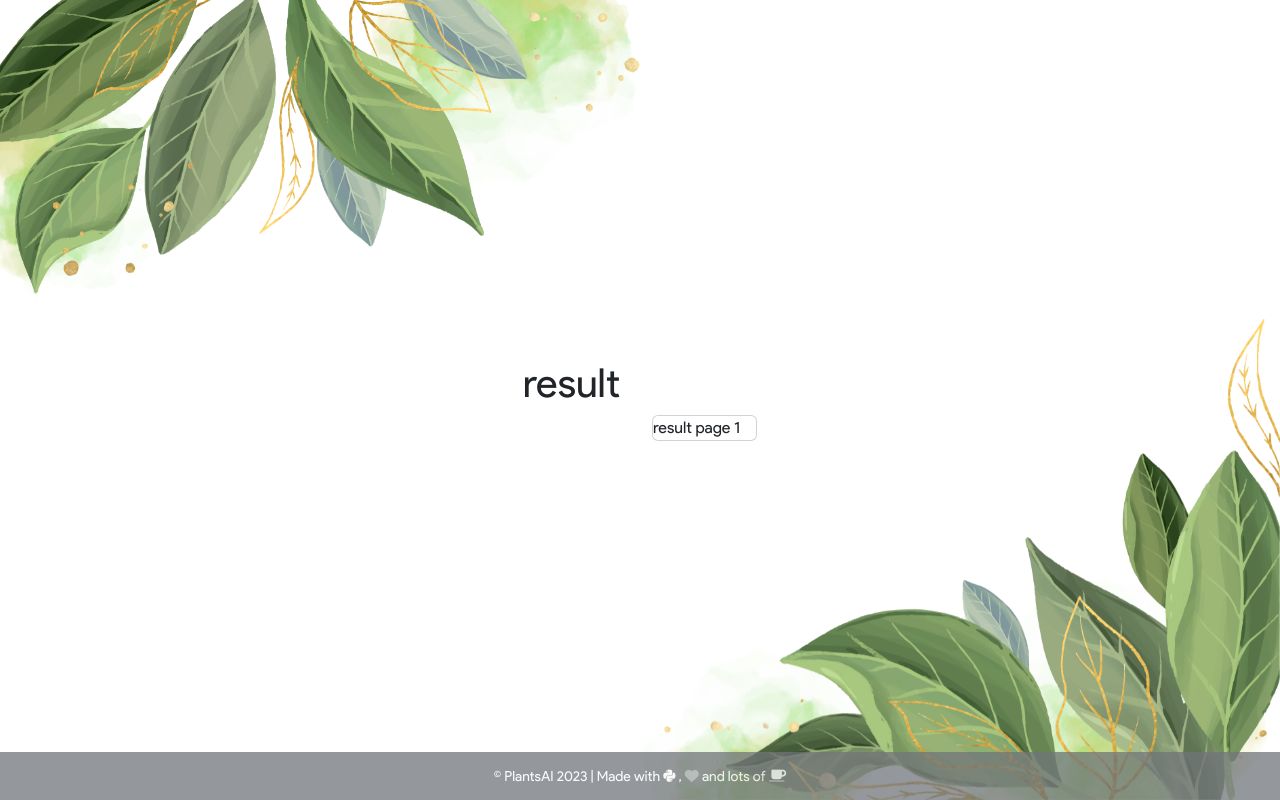
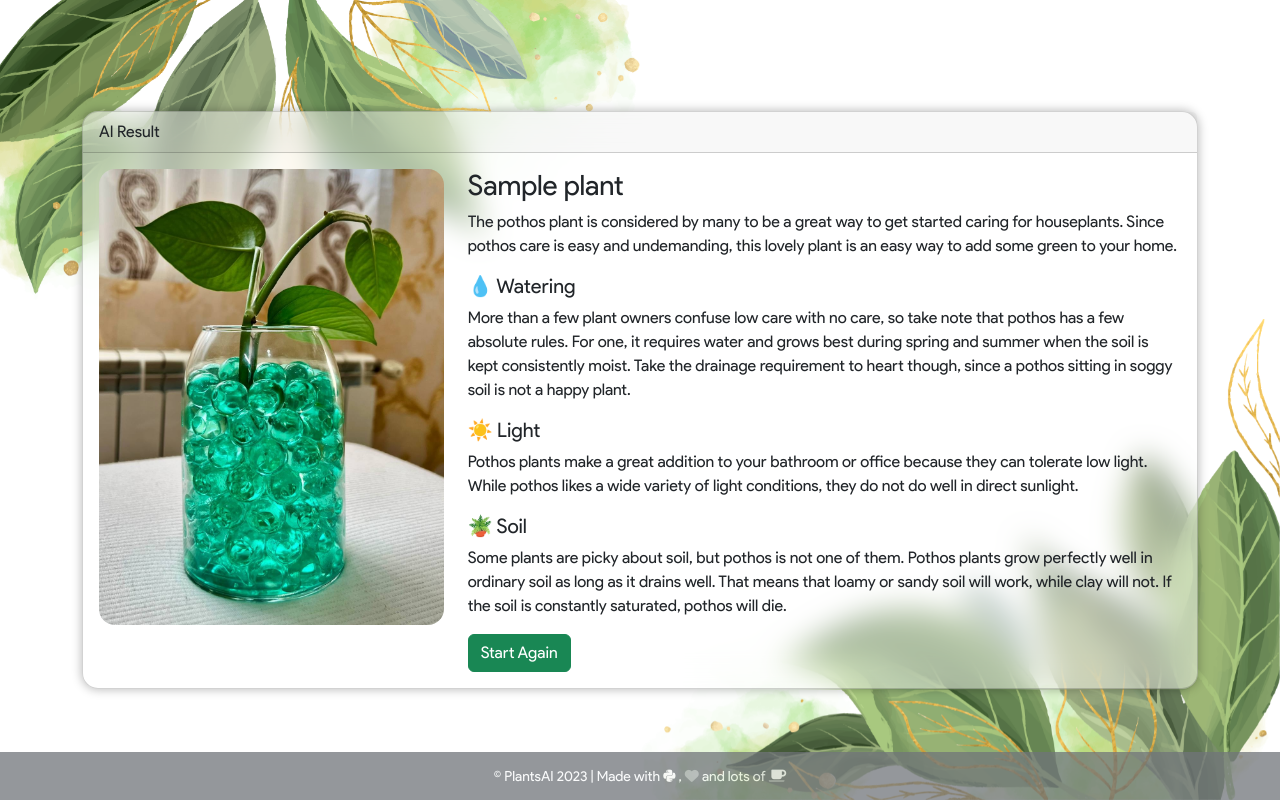
Before and after one commit to PlantsAI/website, a Flask app: page /result/1 in a window 1280 px wide. Run offline with Flask 3, Linux system fonts and the light colour scheme; tables that the repository leaves empty hold one stand-in row (values such as "Sample post"); some libraries are stand-ins or nearby versions.

Commit message:
Refactor CSS and templates, update result page

```diff
--- a/plantsai_app/static/css/style.css
+++ b/plantsai_app/static/css/style.css
@@ -35,11 +35,6 @@ body {
     #leafs-down {
         width: 75%;
     }
-}
-
-.content {
-    position: relative;
-    z-index: 2;
 }
 
 #logo {
@@ -83,3 +78,10 @@ footer {
     line-height: 48px;
     background-color: rgb(112, 117, 122);
 }
+
+.glass {
+    background-color: rgba(255, 255, 255, 0.45) !important;
+    box-shadow: 0 0 10px 1px rgba(0, 0, 0, 0.25) !important;
+    backdrop-filter: blur(15px) !important;
+    -webkit-backdrop-filter: blur(15px) !important;
+}
--- a/plantsai_app/templates/result.html
+++ b/plantsai_app/templates/result.html
@@ -4,16 +4,48 @@
 
 {% block content %}
 
-<div class="content">
-    <div class="container">
-        <div class="row">
-            <h1>result</h1>
-            <div class="col-md-6">
-                <img src="">
-            </div>
-            <div class="col-md-6">
-                <div class="card">
-                    result page {{ id }}
+<div class="container">
+    <div class="row">
+        <div class="col-12">
+            <div class="card rounded-4 glass">
+                <div class="card-header">
+                    AI Result
+                </div>
+                <div class="card-body">
+                    <div class="row">
+                        <div class="col-md-4">
+                            <img src="{{url_for('static', filename='uploads/test.jpeg')}}" class="img-fluid rounded-4">
+                        </div>
+                        <div class="col-md-8">
+                            <h3 class="card-title">{{ plant.name }}</h3>
+                            <p class="card-text">
+                                The pothos plant is considered by many to be a great way to get started caring for
+                                houseplants. Since pothos care is easy and undemanding, this lovely plant is an easy way
+                                to add some green to your home.
+                            </p>
+                            <h5>💧 Watering</h5>
+                            <p class="card-text">
+                                More than a few plant owners confuse low care with no care, so take note that pothos has
+                                a few absolute rules. For one, it requires water and grows best during spring and summer
+                                when the soil is kept consistently moist. Take the drainage requirement to heart though,
+                                since a pothos sitting in soggy soil is not a happy plant.
+                            </p>
+                            <h5>☀️ Light</h5>
+                            <p class="card-text">
+                                Pothos plants make a great addition to your bathroom or office because they can tolerate
+                                low light. While pothos likes a wide variety of light conditions, they do not do well in
+                                direct sunlight.
+                            </p>
+                            <h5>🪴 Soil</h5>
+                            <p class="card-text">
+                                Some plants are picky about soil, but pothos is not one of them. Pothos plants grow
+                                perfectly well in ordinary soil as long as it drains well. That means that loamy or
+                                sandy soil will work, while clay will not. If the soil is constantly saturated, pothos will
+                                die.
+                            </p>
+                            <a href="#" class="btn btn-success">Start Again</a>
+                        </div>
+                    </div>
                 </div>
             </div>
         </div>
--- a/plantsai_app/templates/template.html
+++ b/plantsai_app/templates/template.html
@@ -43,8 +43,8 @@
         content="A powerful plant identifier to identify flowers, leaves, trees, and more in seconds!">
     <meta name="DC.Language" content="en-us">
 
-    <link href="https://cdn.jsdelivr.net/npm/bootstrap@5.2.0/dist/css/bootstrap.min.css" rel="stylesheet"
-        integrity="sha384-gH2yIJqKdNHPEq0n4Mqa/HGKIhSkIHeL5AyhkYV8i59U5AR6csBvApHHNl/vI1Bx" crossorigin="anonymous">
+    <link href="https://cdn.jsdelivr.net/npm/bootstrap@5.3.2/dist/css/bootstrap.min.css" rel="stylesheet"
+        integrity="sha384-T3c6CoIi6uLrA9TneNEoa7RxnatzjcDSCmG1MXxSR1GAsXEV/Dwwykc2MPK8M2HN" crossorigin="anonymous">
 
     {% block scripts %} {% endblock %}
     {% block styles %} {% endblock %}
@@ -67,9 +67,9 @@
     <script src="https://cdn.jsdelivr.net/npm/@popperjs/core@2.11.5/dist/umd/popper.min.js"
         integrity="sha384-Xe+8cL9oJa6tN/veChSP7q+mnSPaj5Bcu9mPX5F5xIGE0DVittaqT5lorf0EI7Vk"
         crossorigin="anonymous"></script>
-    <script src="https://cdn.jsdelivr.net/npm/bootstrap@5.2.0/dist/js/bootstrap.min.js"
-        integrity="sha384-ODmDIVzN+pFdexxHEHFBQH3/9/vQ9uori45z4JjnFsRydbmQbmL5t1tQ0culUzyK"
-        crossorigin="anonymous"></script>
+
+    <script src="https://cdn.jsdelivr.net/npm/bootstrap@5.3.2/dist/js/bootstrap.bundle.min.js" integrity="sha384-C6RzsynM9kWDrMNeT87bh95OGNyZPhcTNXj1NW7RuBCsyN/o0jlpcV8Qyq46cDfL" crossorigin="anonymous"></script>
+
     <script src="https://cdn.ckeditor.com/ckeditor5/35.0.1/classic/ckeditor.js"></script>
     <!-- <script src="https://cdn.jsdelivr.net/npm/onnxjs/dist/onnx.min.js"></script> -->
 
--- a/plantsai_app/views.py
+++ b/plantsai_app/views.py
@@ -3,8 +3,7 @@ from io import BytesIO
 import numpy as np
 from PIL import Image
 from datetime import datetime
-from flask import Flask, render_template, request, redirect, flash, url_for
-from werkzeug.utils import secure_filename
+from flask import render_template, request, redirect, flash, url_for
 from plantsai_app import config
 from plantsai_app.models.plant import Plant, AddForm, DelForm
 from plantsai_app import app, db, model
@@ -43,7 +42,8 @@ def predict():
 
 @app.route("/result/<id>")
 def result(id):
-    return render_template('result.html', id=id)
+    plant = Plant.query.get(id)
+    return render_template('result.html', plant=plant)
 
 
 @app.context_processor
@@ -53,7 +53,7 @@ def inject_now():
 
 @app.errorhandler(404)
 def page_not_found(error):
-    return render_template('page_not_found.html'), 404
+    return render_template('404.html'), 404
 
 
 @app.route('/add', methods=['GET', 'POST'])
```
Also changed, not shown: plantsai_app/static/uploads/photo_1402-07-01_19.02.13.jpeg (deleted), plantsai_app/static/uploads/test.jpeg (added), plantsai_app/templates/404.html (renamed from plantsai_app/templates/page_not_found.html).
